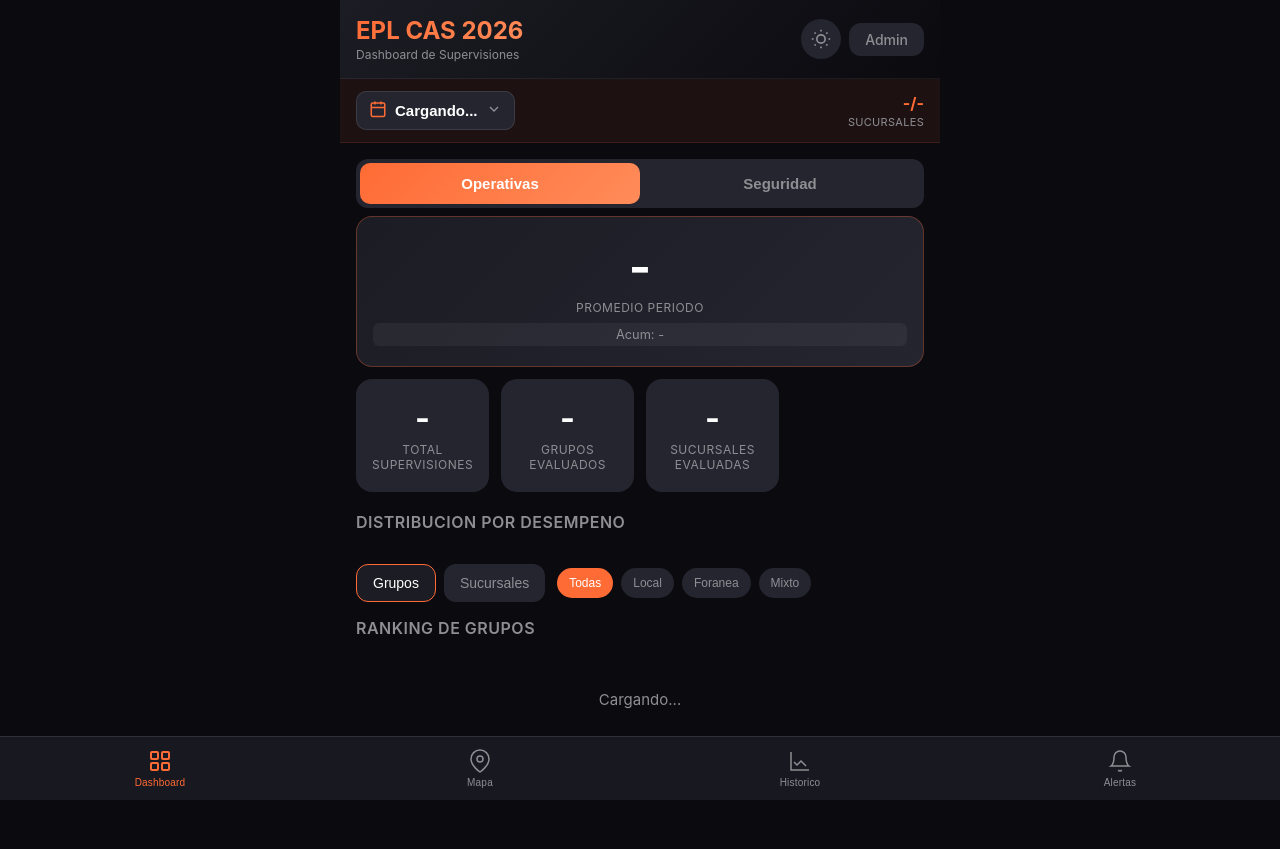
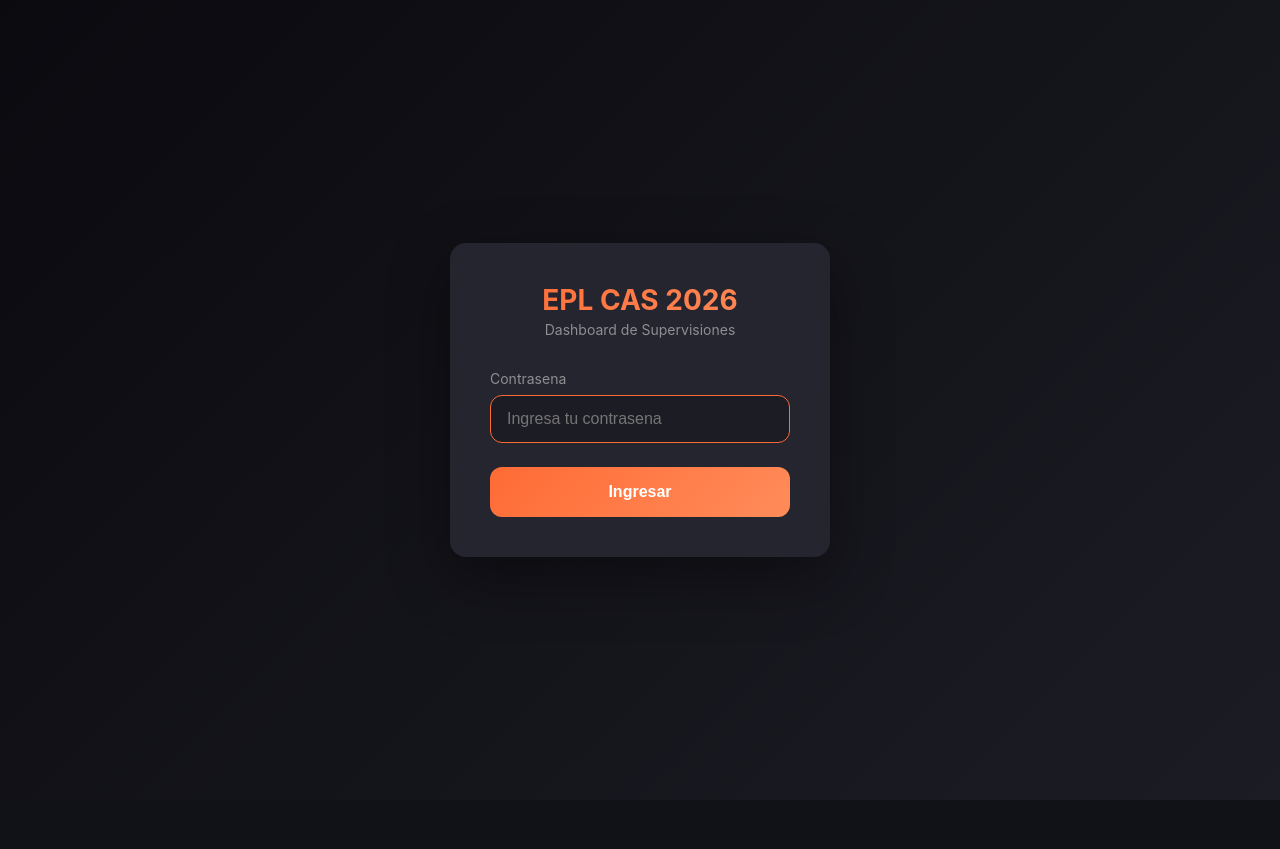
Before and after one commit to RDG-CONSULTORES/epl-cas-etl-2026, a Flask app: page / in a window 1280 px wide. After the commit the page ends 557 px from the top, so only its background shows below. Run offline with Flask 3, Linux system fonts and the light colour scheme.

Commit message:
security: implement JWT authentication for all API endpoints
- Add PyJWT dependency and JWT auth middleware (before_request)
- Create /api/auth/login endpoint that issues JWT tokens (24h expiry)
- Protect all /api/* routes except /api/health and /api/auth/login
- Add login overlay screen to dashboard frontend
- Create authFetch() wrapper that adds Bearer token to all API calls
- Handle 401 responses with automatic redirect to login
- Store token in sessionStorage (cleared on tab close)
- Add logout button to dashboard header
- Admin panel /api/admin/* endpoints accept session OR JWT

Co-Authored-By: Claude Opus 4.6 <noreply@anthropic.com>

```diff
--- a/app.py
+++ b/app.py
@@ -9,7 +9,8 @@ from flask import Flask, render_template, jsonify, request, session, redirect, u
 from flask_sqlalchemy import SQLAlchemy
 from sqlalchemy import text
 from dotenv import load_dotenv
-from datetime import datetime
+from datetime import datetime, timedelta, timezone
+import jwt
 
 load_dotenv()
 
@@ -27,6 +28,50 @@ app.config['SQLALCHEMY_TRACK_MODIFICATIONS'] = False
 db = SQLAlchemy(app)
 
 ADMIN_PASSWORD = os.environ['ADMIN_PASSWORD']
+JWT_SECRET = os.environ['SECRET_KEY']
+JWT_EXPIRY_HOURS = 24
+
+# ============ JWT AUTH ============
+def generate_jwt(role='viewer'):
+    """Genera un token JWT"""
+    payload = {
+        'sub': role,
+        'role': role,
+        'iat': datetime.now(timezone.utc),
+        'exp': datetime.now(timezone.utc) + timedelta(hours=JWT_EXPIRY_HOURS)
+    }
+    return jwt.encode(payload, JWT_SECRET, algorithm='HS256')
+
+def verify_jwt(token):
+    """Verifica y decodifica un token JWT. Retorna payload o None."""
+    try:
+        return jwt.decode(token, JWT_SECRET, algorithms=['HS256'])
+    except (jwt.ExpiredSignatureError, jwt.InvalidTokenError):
+        return None
+
+# Rutas públicas que no requieren JWT
+JWT_PUBLIC_ROUTES = {'/api/health', '/api/auth/login'}
+
+@app.before_request
+def jwt_protect_api():
+    """Middleware: protege todos los /api/* endpoints con JWT"""
+    if not request.path.startswith('/api/'):
+        return  # No es API, dejar pasar (HTML, static, admin)
+    if request.path in JWT_PUBLIC_ROUTES:
+        return  # Ruta pública
+    # Los endpoints /api/admin/* pueden usar session O JWT
+    if request.path.startswith('/api/admin/') and session.get('admin_logged_in'):
+        return  # Admin con session activa
+    # Verificar Authorization header
+    auth_header = request.headers.get('Authorization', '')
+    if not auth_header.startswith('Bearer '):
+        return jsonify({'success': False, 'error': 'Token requerido'}), 401
+    token = auth_header.split(' ', 1)[1]
+    payload = verify_jwt(token)
+    if not payload:
+        return jsonify({'success': False, 'error': 'Token invalido o expirado'}), 401
+    # Guardar payload en request context para uso posterior
+    request.jwt_payload = payload
 
 # ============ HELPERS ============
 def get_color_class(value):
@@ -96,6 +141,17 @@ def login_required(f):
             return redirect(url_for('admin_login'))
         return f(*args, **kwargs)
     return decorated_function
+
+# ============ AUTH ENDPOINTS ============
+@app.route('/api/auth/login', methods=['POST'])
+def api_auth_login():
+    """Login: valida password y devuelve JWT"""
+    data = request.get_json(silent=True) or {}
+    password = data.get('password', '')
+    if password == ADMIN_PASSWORD:
+        token = generate_jwt(role='admin')
+        return jsonify({'success': True, 'token': token})
+    return jsonify({'success': False, 'error': 'Credenciales incorrectas'}), 401
 
 # ============ RUTAS PRINCIPALES ============
 @app.route('/')
--- a/requirements.txt
+++ b/requirements.txt
@@ -5,3 +5,4 @@ psycopg2-binary==2.9.9
 gunicorn==21.2.0
 python-dotenv==1.0.0
 requests==2.31.0
+PyJWT==2.8.0
--- a/static/css/style.css
+++ b/static/css/style.css
@@ -2,6 +2,101 @@
    EPL CAS 2026 - iOS Style Dashboard
    Mobile-First Design - Complete Version
    ============================================ */
+
+/* ========== LOGIN OVERLAY ========== */
+.login-overlay {
+    position: fixed;
+    top: 0; left: 0; right: 0; bottom: 0;
+    background: linear-gradient(135deg, #0a0a0f 0%, #1c1c24 100%);
+    z-index: 10000;
+    display: flex;
+    align-items: center;
+    justify-content: center;
+    padding: 20px;
+    transition: opacity 0.3s, visibility 0.3s;
+}
+.login-overlay.hidden {
+    opacity: 0;
+    visibility: hidden;
+    pointer-events: none;
+}
+.login-overlay .login-card {
+    background: var(--bg-card, #252530);
+    border-radius: 16px;
+    padding: 40px;
+    width: 100%;
+    max-width: 380px;
+    box-shadow: 0 20px 60px rgba(0,0,0,0.4);
+}
+.login-logo {
+    text-align: center;
+    margin-bottom: 32px;
+}
+.login-logo h1 {
+    font-size: 1.75rem;
+    background: linear-gradient(135deg, #ff6b35, #ff8c5a);
+    -webkit-background-clip: text;
+    -webkit-text-fill-color: transparent;
+    background-clip: text;
+}
+.login-logo p {
+    color: #8e8e93;
+    font-size: 0.875rem;
+    margin-top: 4px;
+}
+.login-field {
+    margin-bottom: 24px;
+}
+.login-field label {
+    display: block;
+    color: #8e8e93;
+    font-size: 0.875rem;
+    margin-bottom: 8px;
+}
+.login-field input {
+    width: 100%;
+    padding: 14px 16px;
+    background: #1c1c24;
+    border: 1px solid rgba(255,255,255,0.1);
+    border-radius: 12px;
+    color: white;
+    font-size: 1rem;
+    outline: none;
+    transition: border-color 0.2s;
+}
+.login-field input:focus {
+    border-color: #ff6b35;
+}
+.login-error {
+    background: rgba(255,69,58,0.1);
+    border: 1px solid #ff453a;
+    color: #ff453a;
+    padding: 12px 16px;
+    border-radius: 12px;
+    font-size: 0.875rem;
+    margin-bottom: 20px;
+}
+.login-submit {
+    width: 100%;
+    padding: 16px;
+    background: linear-gradient(135deg, #ff6b35, #ff8c5a);
+    border: none;
+    border-radius: 12px;
+    color: white;
+    font-size: 1rem;
+    font-weight: 600;
+    cursor: pointer;
+    transition: transform 0.2s, box-shadow 0.2s;
+}
+.login-submit:hover {
+    transform: translateY(-2px);
+    box-shadow: 0 8px 20px rgba(255,107,53,0.3);
+}
+.login-submit:disabled {
+    opacity: 0.6;
+    transform: none;
+    cursor: not-allowed;
+}
 
 :root {
     /* Dark Mode (default) */
--- a/static/js/app.js
+++ b/static/js/app.js
@@ -2,6 +2,82 @@
  * EPL CAS 2026 - Dashboard Application
  * Simplified and robust version
  */
+
+// ========== AUTH STATE ==========
+var authToken = sessionStorage.getItem('jwt_token') || null;
+
+function authFetch(url, options) {
+    if (!authToken) {
+        showLoginScreen();
+        return Promise.reject(new Error('No auth token'));
+    }
+    options = options || {};
+    options.headers = options.headers || {};
+    options.headers['Authorization'] = 'Bearer ' + authToken;
+    return fetch(url, options).then(function(res) {
+        if (res.status === 401) {
+            authToken = null;
+            sessionStorage.removeItem('jwt_token');
+            showLoginScreen();
+            return Promise.reject(new Error('Token expired'));
+        }
+        return res;
+    });
+}
+
+function showLoginScreen() {
+    var overlay = document.getElementById('loginOverlay');
+    if (overlay) overlay.classList.remove('hidden');
+}
+
+function hideLoginScreen() {
+    var overlay = document.getElementById('loginOverlay');
+    if (overlay) overlay.classList.add('hidden');
+}
+
+function handleLogin(e) {
+    e.preventDefault();
+    var password = document.getElementById('loginPassword').value;
+    var btn = document.getElementById('loginBtn');
+    var errorEl = document.getElementById('loginError');
+    btn.disabled = true;
+    btn.textContent = 'Verificando...';
+    errorEl.style.display = 'none';
+
+    fetch('/api/auth/login', {
+        method: 'POST',
+        headers: {'Content-Type': 'application/json'},
+        body: JSON.stringify({password: password})
+    })
+    .then(function(res) { return res.json(); })
+    .then(function(data) {
+        if (data.success && data.token) {
+            authToken = data.token;
+            sessionStorage.setItem('jwt_token', data.token);
+            hideLoginScreen();
+            document.getElementById('loginPassword').value = '';
+            loadPeriodoContexto();
+        } else {
+            errorEl.textContent = data.error || 'Credenciales incorrectas';
+            errorEl.style.display = 'block';
+        }
+    })
+    .catch(function() {
+        errorEl.textContent = 'Error de conexion';
+        errorEl.style.display = 'block';
+    })
+    .finally(function() {
+        btn.disabled = false;
+        btn.textContent = 'Ingresar';
+    });
+    return false;
+}
+
+function handleLogout() {
+    authToken = null;
+    sessionStorage.removeItem('jwt_token');
+    showLoginScreen();
+}
 
 // State
 var currentTipo = 'operativas';
@@ -85,7 +161,13 @@ document.addEventListener('DOMContentLoaded', function() {
     initToggles();
     initTabs();
     initPeriodSelector();
-    loadPeriodoContexto(); // Cargar periodo primero, luego dashboard
+    // Verificar si hay token valido antes de cargar datos
+    if (authToken) {
+        hideLoginScreen();
+        loadPeriodoContexto();
+    } else {
+        showLoginScreen();
+    }
 });
 
 // ========== PERIODO SELECTOR ==========
@@ -109,7 +191,7 @@ function initPeriodSelector() {
 }
 
 function loadPeriodoContexto() {
-    fetch('/api/periodo-contexto/' + currentTipo)
+    authFetch('/api/periodo-contexto/' + currentTipo)
         .then(function(res) { return res.json(); })
         .then(function(data) {
             if (data.success && data.data) {
@@ -274,7 +356,7 @@ function selectPeriodo(periodoId) {
 
 function loadPeriodoProgreso() {
     // Recargar solo el progreso
-    fetch('/api/periodo-contexto/' + currentTipo)
+    authFetch('/api/periodo-contexto/' + currentTipo)
         .then(function(res) { return res.json(); })
         .then(function(data) {
             if (data.success && data.data && data.data.progreso) {
@@ -384,7 +466,7 @@ function loadKPIs() {
         url += '?periodo_id=' + currentPeriodoId;
     }
 
-    fetch(url)
+    authFetch(url)
         .then(function(res) { return res.json(); })
         .then(function(data) {
             console.log('KPIs response:', data);
@@ -485,7 +567,7 @@ function loadRanking() {
         endpoint += '?' + params.join('&');
     }
 
-    fetch(endpoint)
+    authFetch(endpoint)
         .then(function(res) { return res.json(); })
         .then(function(data) {
             console.log('Ranking response:', data);
@@ -630,7 +712,7 @@ function openGrupoModal(grupoId) {
     // Forzar repaint para iOS
     forceRepaint(container);
 
-    fetch('/api/grupo/' + grupoId + '/' + currentTipo)
+    authFetch('/api/grupo/' + grupoId + '/' + currentTipo)
         .then(function(res) { return res.json(); })
         .then(function(data) {
             if (data.success && data.data) {
@@ -712,8 +794,8 @@ function openSucursalModal(sucursalId) {
 
     // Cargar datos de sucursal y tendencia en paralelo
     Promise.all([
-        fetch('/api/sucursal/' + sucursalId + '/' + currentTipo).then(function(r) { return r.json(); }),
-        fetch('/api/sucursal-tendencia/' + sucursalId + '/' + currentTipo).then(function(r) { return r.json(); })
+        authFetch('/api/sucursal/' + sucursalId + '/' + currentTipo).then(function(r) { return r.json(); }),
+        authFetch('/api/sucursal-tendencia/' + sucursalId + '/' + currentTipo).then(function(r) { return r.json(); })
     ]).then(function(results) {
         var sucData = results[0];
         var tendData = results[1];
@@ -857,7 +939,7 @@ function loadSupervisionAreas(supervisionId, barElement) {
     var fecha = barElement ? barElement.getAttribute('data-fecha') : '';
 
     // Llamar al API
-    fetch('/api/supervision/' + supervisionId + '/areas/' + tipo)
+    authFetch('/api/supervision/' + supervisionId + '/areas/' + tipo)
         .then(function(res) { return res.json(); })
         .then(function(data) {
             if (data.success && data.data) {
@@ -935,7 +1017,7 @@ function loadMapData() {
         url += '?periodo_id=' + currentPeriodoId;
     }
 
-    fetch(url)
+    authFetch(url)
         .then(function(res) { return res.json(); })
         .then(function(data) {
             if (data.success && data.data && data.data.length > 0) {
@@ -1005,7 +1087,7 @@ function loadHistorico() {
     if (!container) return;
     container.innerHTML = '<div class="loading">Cargando...</div>';
 
-    fetch('/api/historico/' + currentTipo)
+    authFetch('/api/historico/' + currentTipo)
         .then(function(res) { return res.json(); })
         .then(function(data) {
             if (data.success && data.data) {
@@ -1067,7 +1149,7 @@ function loadAlertas() {
         url += '?periodo_id=' + currentPeriodoId;
     }
 
-    fetch(url)
+    authFetch(url)
         .then(function(res) { return res.json(); })
         .then(function(data) {
             if (data.success && data.data) {
--- a/templates/index.html
+++ b/templates/index.html
@@ -11,6 +11,24 @@
     <link rel="stylesheet" href="{{ url_for('static', filename='css/style.css') }}">
 </head>
 <body>
+    <!-- Login Overlay -->
+    <div class="login-overlay" id="loginOverlay">
+        <div class="login-card">
+            <div class="login-logo">
+                <h1>EPL CAS 2026</h1>
+                <p>Dashboard de Supervisiones</p>
+            </div>
+            <div class="login-error" id="loginError" style="display:none;"></div>
+            <form id="loginForm" onsubmit="return handleLogin(event)">
+                <div class="login-field">
+                    <label for="loginPassword">Contrasena</label>
+                    <input type="password" id="loginPassword" required autofocus placeholder="Ingresa tu contrasena">
+                </div>
+                <button type="submit" class="login-submit" id="loginBtn">Ingresar</button>
+            </form>
+        </div>
+    </div>
+
     <div class="app-container">
         <!-- Header -->
         <header class="header">
@@ -35,6 +53,13 @@
                     <!-- Moon icon (for light mode - click to go dark) -->
                     <svg class="icon-moon" viewBox="0 0 24 24">
                         <path d="M21 12.79A9 9 0 1 1 11.21 3 7 7 0 0 0 21 12.79z"/>
+                    </svg>
+                </button>
+                <button class="admin-btn" onclick="handleLogout()" title="Cerrar sesion" style="background:none;border:none;cursor:pointer;">
+                    <svg viewBox="0 0 24 24" width="20" height="20" fill="none" stroke="currentColor" stroke-width="2">
+                        <path d="M9 21H5a2 2 0 01-2-2V5a2 2 0 012-2h4"/>
+                        <polyline points="16 17 21 12 16 7"/>
+                        <line x1="21" y1="12" x2="9" y2="12"/>
                     </svg>
                 </button>
                 <a href="/admin/login" class="admin-btn">Admin</a>
```
